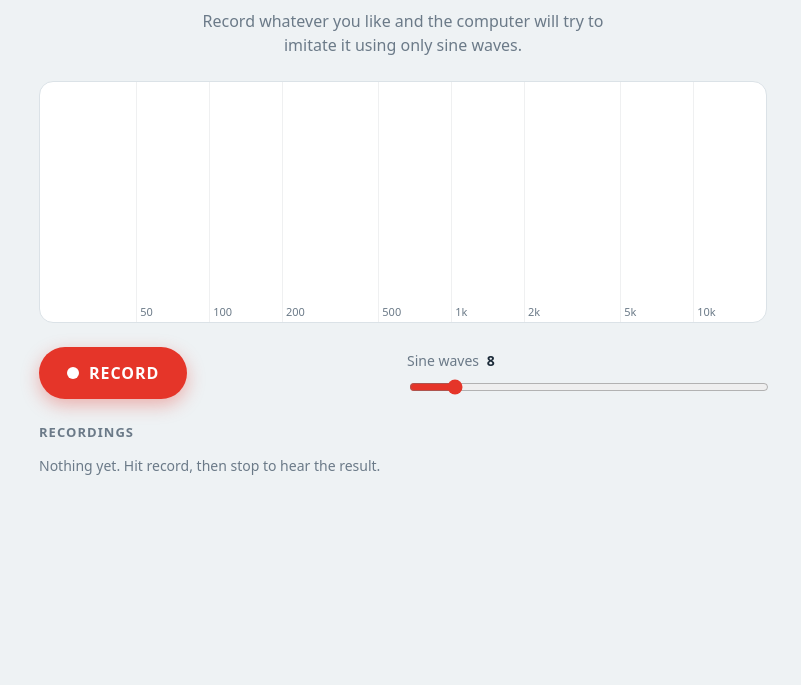
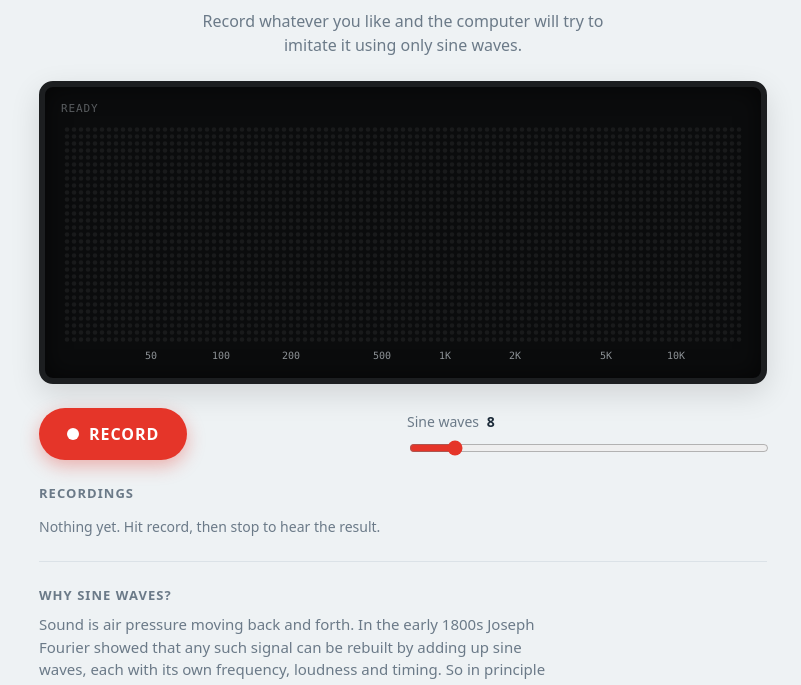
Before and after one commit to mtryggvason/SineImmitator, a website with bundled scripts: page index.html in a window 1280 px wide. Shown: the part 107-792 px from the top of the page, without its empty margins (237-1038 px from the left). Built offline with nearby package versions, Linux system fonts and the light colour scheme.

Commit message:
Dot-matrix spectrum display and 'Why sine waves?' explanation

```diff
--- a/css/style.css
+++ b/css/style.css
@@ -6,9 +6,17 @@
   --border: #dbe2e7;
   --accent: #e53529;
   --accent-text: #ffffff;
-  --spectrum: rgba(24, 135, 212, 0.35);
-  --grid: rgba(28, 43, 57, 0.07);
   --radius: 14px;
+  --mono: ui-monospace, "SF Mono", Menlo, Consolas, monospace;
+
+  /* Dot-matrix screen: dark in both themes, like a hardware display. */
+  --screen-bg: #0b0c0d;
+  --screen-bezel: #1c1e20;
+  --screen-text: #8d9296;
+  --dot-off: rgba(255, 255, 255, 0.06);
+  --dot-on: rgba(236, 240, 242, 0.85);
+  --dot-peak: rgba(236, 240, 242, 0.4);
+  --dot-sine: #ff5a3c;
   color-scheme: light dark;
 }
 
@@ -20,8 +28,7 @@
     --muted: #8a99a6;
     --border: #26323d;
     --accent: #ff5a4e;
-    --spectrum: rgba(80, 170, 240, 0.35);
-    --grid: rgba(230, 237, 242, 0.07);
+    --screen-bezel: #2a3036;
   }
 }
 
@@ -53,22 +60,24 @@ body {
 .hero p { margin: 8px auto 0; max-width: 46ch; color: var(--muted); }
 
 .stage {
-  position: relative;
-  background: var(--surface);
-  border: 1px solid var(--border);
+  display: grid;
+  gap: 10px;
+  padding: 14px 16px 12px;
+  background: var(--screen-bg);
+  border: 6px solid var(--screen-bezel);
   border-radius: var(--radius);
-  overflow: hidden;
+  box-shadow: inset 0 0 24px rgba(0, 0, 0, 0.6), 0 10px 30px rgba(0, 0, 0, 0.12);
 }
 .stage canvas { display: block; width: 100%; height: 240px; }
 .status {
-  position: absolute;
-  top: 10px;
-  left: 14px;
-  right: 14px;
+  min-height: 1.4em;
   margin: 0;
-  font-size: 13px;
-  color: var(--muted);
+  font: 11px/1.4 var(--mono);
+  letter-spacing: 0.08em;
+  text-transform: uppercase;
+  color: var(--screen-text);
 }
+.status:empty::before { content: "Ready"; opacity: 0.6; }
 
 .controls {
   display: flex;
@@ -165,3 +174,18 @@ body {
 .recording[data-playing="original"] [data-mode="original"] {
   box-shadow: 0 0 0 3px color-mix(in srgb, var(--accent) 30%, transparent);
 }
+
+.about {
+  padding-top: 8px;
+  border-top: 1px solid var(--border);
+  color: var(--muted);
+  font-size: 15px;
+}
+.about h2 {
+  margin: 16px 0 8px;
+  font-size: 13px;
+  letter-spacing: 0.08em;
+  text-transform: uppercase;
+}
+.about p { margin: 0 0 12px; max-width: 62ch; }
+.about strong { color: var(--text); font-weight: 600; }
--- a/index.html
+++ b/index.html
@@ -16,8 +16,8 @@
     </header>
 
     <section class="stage" aria-label="Spectrum">
+      <p class="status js-status" role="status"></p>
       <canvas aria-label="Frequency spectrum with the chosen sine partials highlighted"></canvas>
-      <p class="status js-status" role="status"></p>
     </section>
 
     <section class="controls">
@@ -35,6 +35,30 @@
       <p class="recordings__empty js-empty">Nothing yet. Hit record, then stop to hear the result.</p>
       <ul class="js-recordings"></ul>
     </section>
+
+    <section class="about" aria-labelledby="about-title">
+      <h2 id="about-title">Why sine waves?</h2>
+      <p>
+        Sound is air pressure moving back and forth. In the early 1800s Joseph Fourier showed that any such
+        signal can be rebuilt by adding up sine waves, each with its own frequency, loudness and timing.
+        So in principle every sound can be played with sine waves: a voice, a violin or a slammed door.
+      </p>
+      <p>
+        <strong>Pitched sounds need only a few.</strong> A sung note or a whistle is mostly one base frequency
+        (the fundamental) plus <em>harmonics</em> at 2×, 3×, 4×… that frequency. The spacing gives the pitch and the
+        relative loudness of each harmonic gives the timbre, so a handful of sines already sounds close.
+      </p>
+      <p>
+        <strong>Noisy sounds need a lot.</strong> An “s”, a breath or a cymbal spreads its energy over thousands of
+        frequencies with no stable peaks. That’s why they come out warbly here: this app uses at most 64 sines.
+      </p>
+      <p>
+        <strong>How this app does it.</strong> While a recording plays, it splits the sound into its frequencies
+        (a Fourier transform) many times a second, picks the strongest peaks and steers a set of sine oscillators
+        to follow them. On the screen above, the white dots are the recording’s spectrum and the red columns are
+        the sines being played.
+      </p>
+    </section>
   </main>
 </body>
 </html>
--- a/scripts/spectrum-view.js
+++ b/scripts/spectrum-view.js
@@ -1,13 +1,23 @@
-// Draws a magnitude spectrum on a log-frequency axis, with the chosen sine
-// partials marked on top. Colors come from CSS custom properties.
+// Dot-matrix spectrum display. The spectrum is drawn on a log-frequency axis
+// as columns of lit dots with a falling peak-hold dot; the chosen sine
+// partials light up their columns in the accent colour. Colours come from
+// CSS custom properties on the canvas.
 
 const MIN_HZ = 20;
 const MAX_HZ = 20000;
-const GRID_HZ = [50, 100, 200, 500, 1000, 2000, 5000, 10000];
+const LABELS_HZ = [50, 100, 200, 500, 1000, 2000, 5000, 10000];
+
+const CELL = 7; // CSS px between dot centres
+const DOT_RADIUS = 2.3; // CSS px
+const LABEL_HEIGHT = 18; // CSS px reserved under the matrix
+const PEAK_FALL = 0.35; // rows per frame
 
 export class SpectrumView {
   #spectrum = new Float32Array(0);
   #partials = [];
+  #layout = null;
+  #colors = null;
+  #peakHold = new Float32Array(0);
 
   /**
    * @param {HTMLCanvasElement} canvas
@@ -21,7 +31,10 @@ export class SpectrumView {
     this.maxDb = maxDb;
 
     new ResizeObserver(() => this.#resize()).observe(canvas);
-    matchMedia('(prefers-color-scheme: dark)').addEventListener('change', () => this.#render());
+    matchMedia('(prefers-color-scheme: dark)').addEventListener('change', () => {
+      this.#colors = null;
+      this.#render();
+    });
     this.#resize();
   }
 
@@ -34,62 +47,113 @@ export class SpectrumView {
 
   #resize() {
     const dpr = window.devicePixelRatio || 1;
-    this.canvas.width = Math.round(this.canvas.clientWidth * dpr);
-    this.canvas.height = Math.round(this.canvas.clientHeight * dpr);
+    const { clientWidth: w, clientHeight: h } = this.canvas;
+    this.canvas.width = Math.round(w * dpr);
+    this.canvas.height = Math.round(h * dpr);
+
+    const cols = Math.max(1, Math.floor(w / CELL));
+    const rows = Math.max(1, Math.floor((h - LABEL_HEIGHT) / CELL));
+    const left = (w - cols * CELL) / 2;
+
+    // Spectrum bins covered by each column (log-spaced; at least one bin).
+    const binRanges = Array.from({ length: cols }, (_, c) => {
+      const lo = Math.floor(this.#hzAt(c / cols) / this.binHz);
+      const hi = Math.floor(this.#hzAt((c + 1) / cols) / this.binHz);
+      return [Math.max(1, lo), Math.max(1, lo, hi)];
+    });
+
+    this.#layout = { dpr, cols, rows, left, binRanges };
+    this.#peakHold = new Float32Array(cols);
     this.#render();
   }
 
-  #x(hz) {
-    return (Math.log(hz / MIN_HZ) / Math.log(MAX_HZ / MIN_HZ)) * this.canvas.width;
+  #hzAt(t) {
+    return MIN_HZ * (MAX_HZ / MIN_HZ) ** t;
   }
 
-  #y(db) {
+  #columnFor(hz) {
+    const t = Math.log(hz / MIN_HZ) / Math.log(MAX_HZ / MIN_HZ);
+    return Math.floor(t * this.#layout.cols);
+  }
+
+  /** dB -> number of lit rows */
+  #rowsFor(db) {
     const t = (db - this.minDb) / (this.maxDb - this.minDb);
-    return this.canvas.height * (1 - Math.max(0, Math.min(1, t)));
+    return Math.round(Math.max(0, Math.min(1, t)) * this.#layout.rows);
+  }
+
+  #getColors() {
+    const css = getComputedStyle(this.canvas);
+    const v = (name) => css.getPropertyValue(name).trim();
+    return {
+      off: v('--dot-off'),
+      on: v('--dot-on'),
+      peak: v('--dot-peak'),
+      sine: v('--dot-sine'),
+      label: v('--screen-text'),
+      mono: v('--mono'),
+    };
   }
 
   #render() {
-    const { g, canvas } = this;
-    const W = canvas.width;
-    const H = canvas.height;
-    const dpr = window.devicePixelRatio || 1;
-    const css = getComputedStyle(canvas);
-    const color = (name) => css.getPropertyValue(name).trim();
+    if (!this.#layout) return;
+    const { g } = this;
+    const { dpr, cols, rows, left, binRanges } = this.#layout;
+    const colors = (this.#colors ??= this.#getColors());
+    const spectrum = this.#spectrum;
 
-    g.clearRect(0, 0, W, H);
+    g.setTransform(dpr, 0, 0, dpr, 0, 0);
+    g.clearRect(0, 0, this.canvas.width / dpr, this.canvas.height / dpr);
 
-    // Grid + frequency labels
-    g.font = `${11 * dpr}px ui-sans-serif, system-ui, sans-serif`;
-    g.textBaseline = 'bottom';
-    for (const hz of GRID_HZ) {
-      const x = this.#x(hz);
-      g.fillStyle = color('--grid');
-      g.fillRect(Math.round(x), 0, dpr, H);
-      g.fillStyle = color('--muted');
-      g.fillText(hz >= 1000 ? `${hz / 1000}k` : String(hz), x + 4 * dpr, H - 4 * dpr);
+    // Level per column (loudest bin in its range) and peak hold.
+    const level = new Int16Array(cols);
+    for (let c = 0; c < cols; c++) {
+      const [lo, hi] = binRanges[c];
+      let db = -Infinity;
+      for (let i = lo; i <= hi && i < spectrum.length; i++) db = Math.max(db, spectrum[i]);
+      level[c] = this.#rowsFor(db);
+      this.#peakHold[c] = Math.max(level[c], this.#peakHold[c] - PEAK_FALL);
     }
 
-    // Spectrum of the source
-    g.beginPath();
-    g.moveTo(0, H);
-    for (let i = 1; i < this.#spectrum.length; i++) {
-      const hz = i * this.binHz;
-      if (hz >= MIN_HZ) g.lineTo(this.#x(hz), this.#y(this.#spectrum[i]));
+    // Partial columns: height of the loudest partial landing in each column.
+    const sine = new Int16Array(cols).fill(-1);
+    for (const p of this.#partials) {
+      const c = this.#columnFor(p.frequency);
+      if (c >= 0 && c < cols) sine[c] = Math.max(sine[c], this.#rowsFor(p.db));
     }
-    g.lineTo(W, H);
-    g.closePath();
-    g.fillStyle = color('--spectrum');
-    g.fill();
 
-    // Chosen sine partials
-    g.fillStyle = color('--accent');
-    for (const p of this.#partials) {
-      const x = this.#x(p.frequency);
-      const y = this.#y(p.db);
-      g.fillRect(x - dpr, y, 2 * dpr, H - y);
+    const dot = (c, r, color) => {
+      g.fillStyle = color;
       g.beginPath();
-      g.arc(x, y, 3.5 * dpr, 0, Math.PI * 2);
+      g.arc(left + c * CELL + CELL / 2, (rows - r - 0.5) * CELL, DOT_RADIUS, 0, Math.PI * 2);
       g.fill();
+    };
+
+    for (let c = 0; c < cols; c++) {
+      const peak = Math.round(this.#peakHold[c]) - 1;
+      for (let r = 0; r < rows; r++) {
+        let color = colors.off;
+        if (r < sine[c]) color = colors.sine;
+        else if (r < level[c]) color = colors.on;
+        else if (r === peak && peak >= 0) color = colors.peak;
+        dot(c, r, color);
+      }
+    }
+
+    // Frequency labels, snapped to the column they belong to.
+    g.font = `10px ${colors.mono}`;
+    g.textBaseline = 'bottom';
+    g.textAlign = 'center';
+    g.fillStyle = colors.label;
+    const labelY = rows * CELL + LABEL_HEIGHT;
+    let lastRight = -Infinity;
+    for (const hz of LABELS_HZ) {
+      const text = hz >= 1000 ? `${hz / 1000}K` : String(hz);
+      const x = left + this.#columnFor(hz) * CELL + CELL / 2;
+      const half = g.measureText(text).width / 2;
+      if (x - half < lastRight + 8) continue; // skip labels that would collide on narrow screens
+      g.fillText(text, x, labelY);
+      lastRight = x + half;
     }
   }
 }
```
